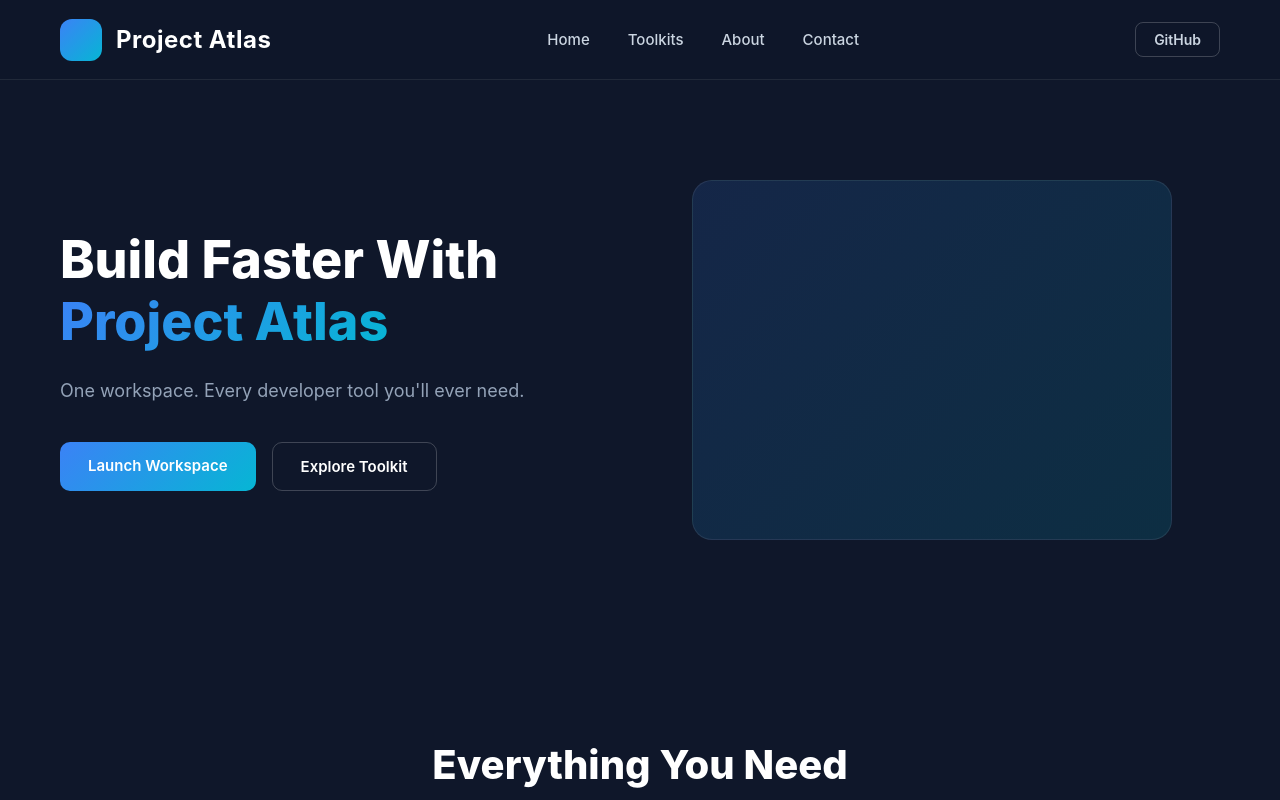
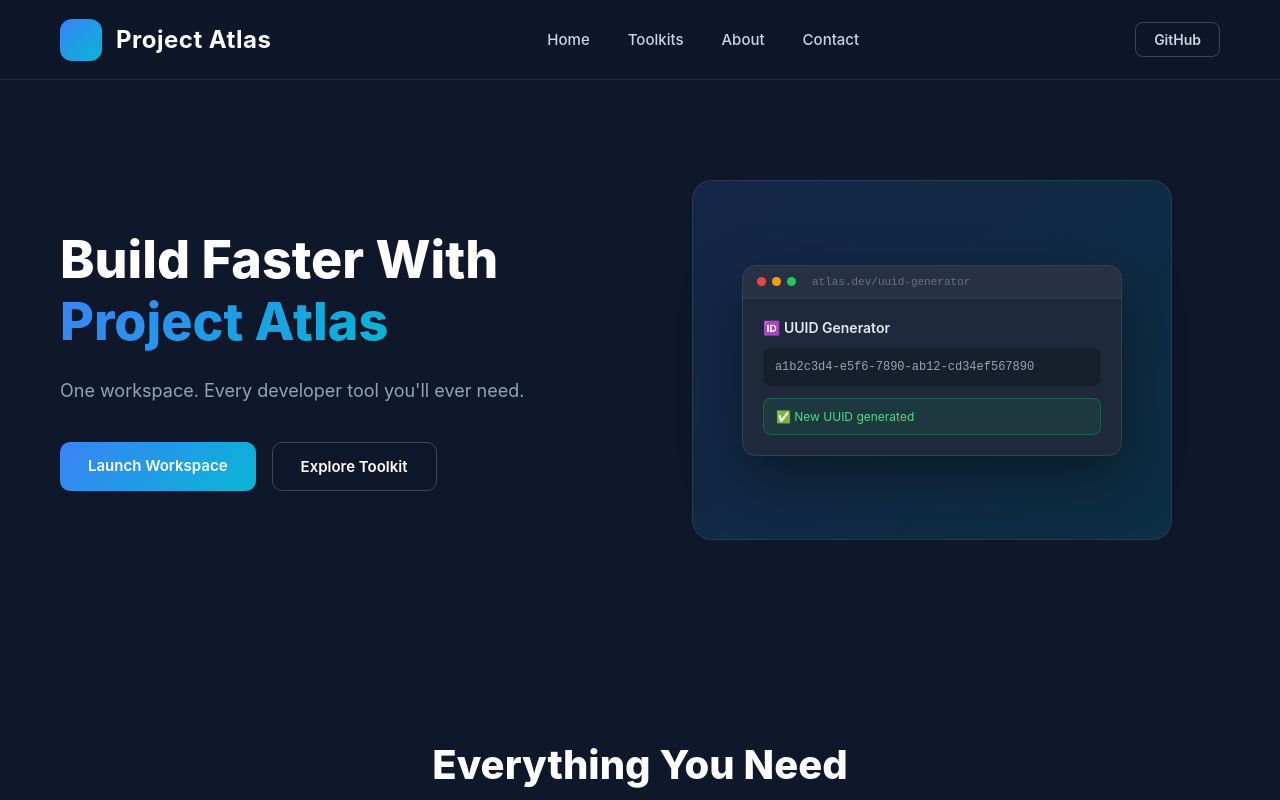
Before and after one commit to MohdZaid67/project-atlas, a website built with Vite: page index.html in a window 1280 px wide. Shown: the top 800 px of the page. Built offline with nearby package versions, Linux system fonts and the light colour scheme.

Commit message:
feat: add animated product preview to hero section

```diff
--- a/src/components/Hero.ts
+++ b/src/components/Hero.ts
@@ -11,8 +11,77 @@ export function Hero() {
       </div>
 
       <div class="hero-visual">
-        <div class="visual-box"></div>
+        <div class="visual-box">
+          <div class="mock-window">
+            <div class="mock-topbar">
+              <span class="dot red"></span>
+              <span class="dot yellow"></span>
+              <span class="dot green"></span>
+              <span class="mock-url" id="mockUrl">atlas.dev/json-formatter</span>
+            </div>
+            <div class="mock-body" id="mockBody">
+              <!-- JS isme content daalega -->
+            </div>
+          </div>
+        </div>
       </div>
     </section>
   `;
 }
+
+let heroInterval: number | undefined;
+
+export function setupHeroDemo() {
+
+  const slides = [
+    {
+      url: "atlas.dev/json-formatter",
+      title: "🧾 JSON Formatter",
+      code: `{"name":"Ali","age":22}`,
+      resultClass: "success",
+      resultText: "✅ JSON formatted successfully",
+    },
+    {
+      url: "atlas.dev/uuid-generator",
+      title: "🆔 UUID Generator",
+      code: `a1b2c3d4-e5f6-7890-ab12-cd34ef567890`,
+      resultClass: "success",
+      resultText: "✅ New UUID generated",
+    },
+    {
+      url: "atlas.dev/secret-scanner",
+      title: "🔒 Secret Scanner",
+      code: `const apiKey = "AKIA...MNOP"`,
+      resultClass: "error",
+      resultText: "🚨 AWS key detected on line 1",
+    },
+  ];
+
+  const urlEl = document.getElementById("mockUrl");
+  const bodyEl = document.getElementById("mockBody");
+
+  if (!urlEl || !bodyEl) return;
+
+  if (heroInterval) {
+    clearInterval(heroInterval);
+  }
+
+  let index = 0;
+
+  function render() {
+    const slide = slides[index];
+
+    urlEl!.textContent = slide.url;
+
+    bodyEl!.innerHTML = `
+      <div class="mock-title">${slide.title}</div>
+      <div class="mock-code">${slide.code}</div>
+      <div class="mock-result ${slide.resultClass}">${slide.resultText}</div>
+    `;
+
+    index = (index + 1) % slides.length;
+  }
+
+  render();
+  heroInterval = setInterval(render, 3000);
+}
--- a/src/main.ts
+++ b/src/main.ts
@@ -1,12 +1,11 @@
 import "./style.css";
 import { Navbar } from "./components/Navbar";
-import { Hero } from "./components/Hero";
+import { Hero, setupHeroDemo } from "./components/Hero";
 import { Features } from "./components/Features";
 import { ToolCard } from "./components/ToolCard";
 import { JsonFormatter, setupJsonFormatter } from "./pages/JsonFormatter";
 import { UuidGenerator ,setupUuidGenerator } from "./pages/UuidGenerator";
 import { SecretScanner, setupSecretScanner } from "./pages/SecretScanner";
-
 const app = document.querySelector("#app");
 
 function renderHome() {
@@ -26,6 +25,7 @@ ${ToolCard("JSON Formatter", "Format and validate messy JSON in one click.", "#j
 ${ToolCard("Secret Scanner", "Detect accidentally exposed API keys, passwords, and credentials in your code.", "#secret-scanner", "🔒", "linear-gradient(135deg,#dc2626,#991b1b)")}
     </main>
   `;
+  setupHeroDemo();
 }
 
 function router() {
--- a/src/style.css
+++ b/src/style.css
@@ -622,3 +622,107 @@ Tool1 JSON formate styling */
   font-size: 14px;
   cursor: not-allowed;
 }
+
+
+
+
+/* Hero mock browser window */
+
+.visual-box {
+  width: 100%;
+  max-width: 480px;
+  height: 360px;
+  border-radius: 20px;
+  background: linear-gradient(135deg,rgba(59,130,246,.15),rgba(6,182,212,.15));
+  border: 1px solid rgba(255,255,255,.08);
+
+  display: flex;
+  align-items: center;
+  justify-content: center;
+  padding: 24px;
+}
+
+.mock-window {
+  background: #1e293b;
+  border: 1px solid rgba(255,255,255,.1);
+  border-radius: 14px;
+  width: 100%;
+  max-width: 380px;
+  overflow: hidden;
+  box-shadow: 0 20px 60px rgba(0,0,0,.4);
+}
+
+.mock-topbar {
+  background: rgba(255,255,255,.04);
+  padding: 10px 14px;
+  display: flex;
+  align-items: center;
+  gap: 6px;
+  border-bottom: 1px solid rgba(255,255,255,.06);
+}
+
+.dot {
+  width: 9px;
+  height: 9px;
+  border-radius: 50%;
+}
+
+.dot.red { background: #ef4444; }
+.dot.yellow { background: #f59e0b; }
+.dot.green { background: #22c55e; }
+
+.mock-url {
+  margin-left: 10px;
+  color: #64748b;
+  font-size: 11px;
+  font-family: monospace;
+}
+
+.mock-body {
+  padding: 20px;
+  animation: fadeIn .4s ease;
+}
+
+@keyframes fadeIn {
+  from { opacity: 0; transform: translateY(4px); }
+  to { opacity: 1; transform: translateY(0); }
+}
+
+.mock-title {
+  color: #e2e8f0;
+  font-size: 14px;
+  font-weight: 600;
+  margin-bottom: 12px;
+}
+
+.mock-code {
+  background: rgba(0,0,0,.25);
+  border-radius: 8px;
+  padding: 12px;
+  font-family: monospace;
+  font-size: 12px;
+  color: #94a3b8;
+  margin-bottom: 12px;
+  word-break: break-all;
+}
+
+.mock-result {
+  border-radius: 8px;
+  padding: 10px 12px;
+  font-size: 12px;
+  display: flex;
+  align-items: center;
+  gap: 6px;
+}
+
+.mock-result.success {
+  background: rgba(34,197,94,.1);
+  border: 1px solid rgba(34,197,94,.3);
+  color: #4ade80;
+}
+
+.mock-result.error {
+  background: rgba(239,68,68,.1);
+  border: 1px solid rgba(239,68,68,.3);
+  color: #f87171;
+}
```
Also changed, not shown: README.md.
